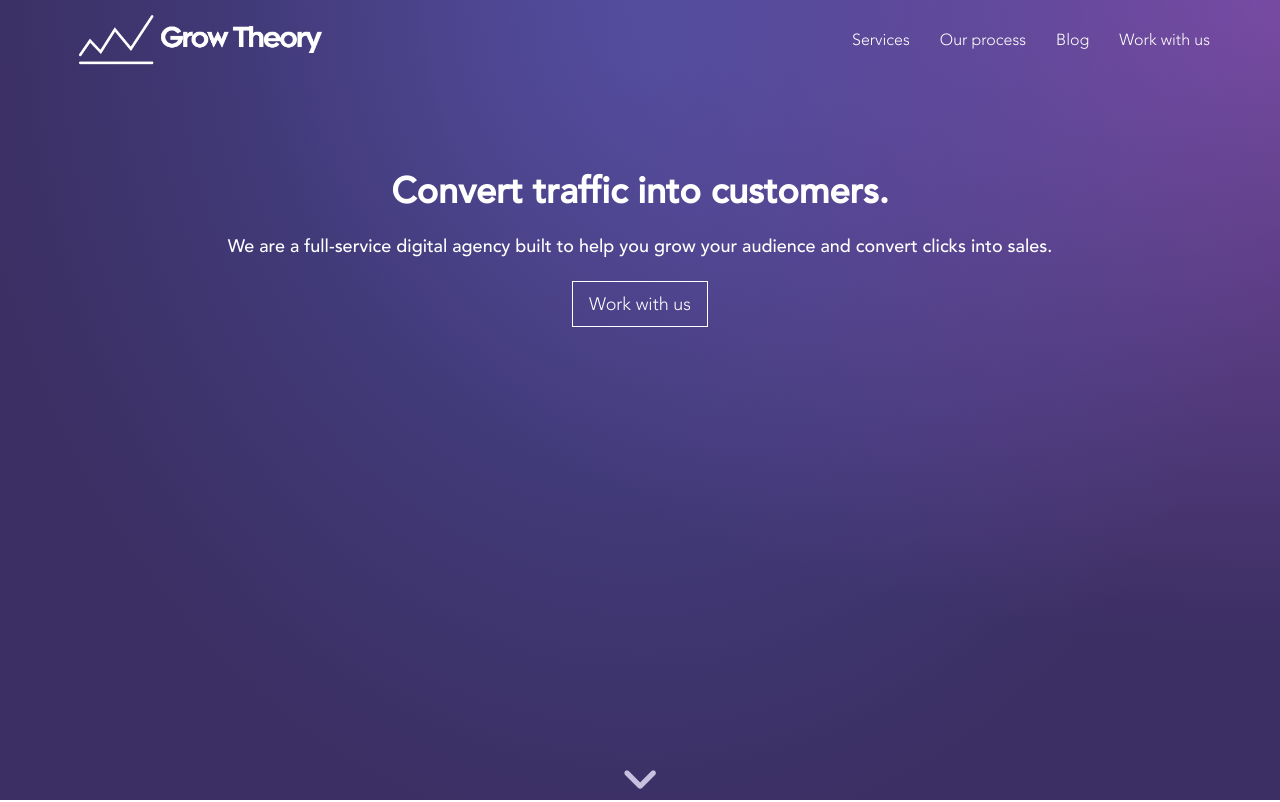
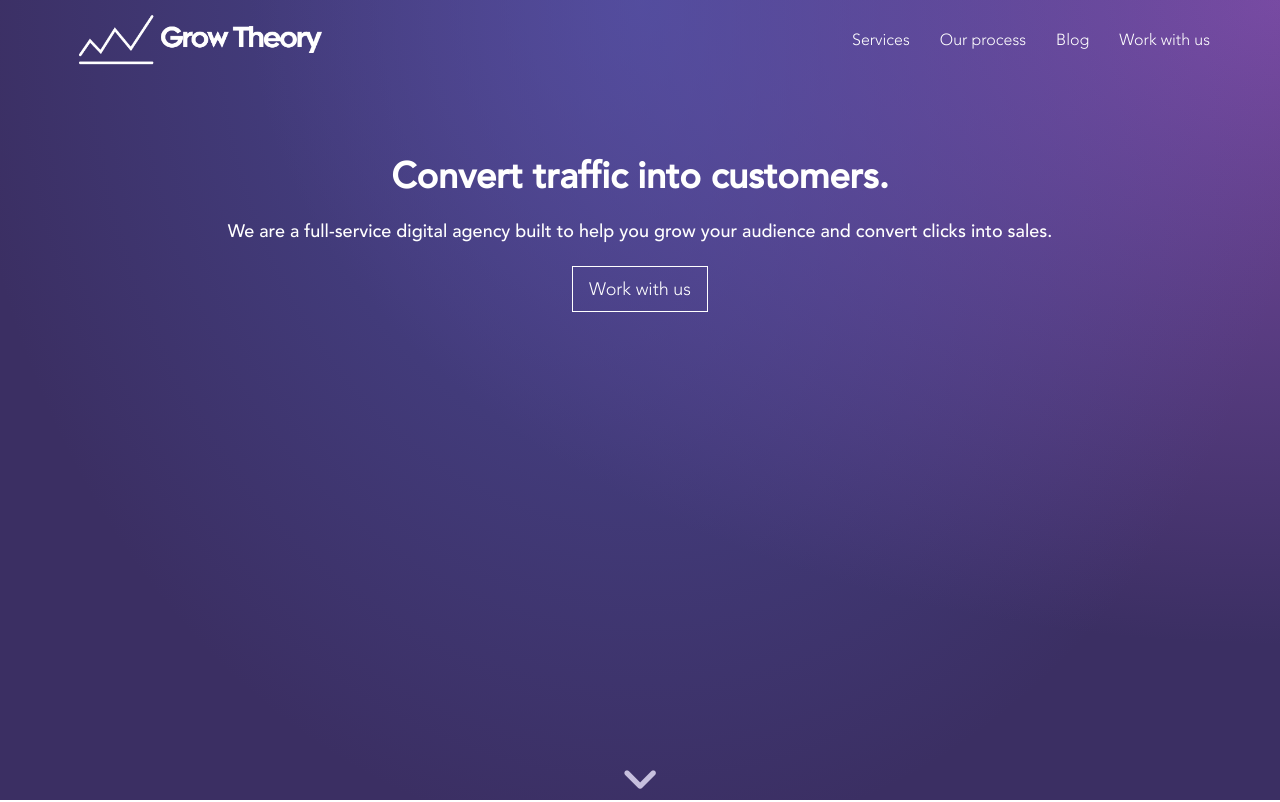
Before and after one commit to growtheory/growtheory.github.io, a plain HTML site: page index.html in a window 1280 px wide. Shown: the top 802 px of the page. Drawn offline with nearby package versions, Linux system fonts and the light colour scheme; a small style sheet from the web is missing.

Commit message:
Fix messed up CSS

```diff
--- a/css/custom.css
+++ b/css/custom.css
@@ -16,7 +16,6 @@ p {
 }
 
 .navbar-dark {
-    height: 80px;
     padding-top: 15px;
 }
 
@@ -61,9 +60,6 @@ p {
 
 .small-header {
     min-height: 100vh;
-    margin-top: -80px;
-    padding-top: 80px;
-    padding-bottom: 80px;
 }
 
 .headliner {
--- a/index.html
+++ b/index.html
@@ -31,6 +31,7 @@
             src: url("Fonts/e0542193-b2e6-4273-bc45-39d4dfd3c15b.eot?#iefix");
             src: url("Fonts/e0542193-b2e6-4273-bc45-39d4dfd3c15b.eot?#iefix") format("eot"), url("Fonts/17b90ef5-b63f-457b-a981-503bb7afe3c0.woff2") format("woff2"), url("Fonts/c9aeeabd-dd65-491d-b4be-3e0db9ae47a0.woff") format("woff"), url("Fonts/25f994de-d13f-4a5d-a82b-bf925a1e054d.ttf") format("truetype"), url("Fonts/3604edbd-784e-4ca7-b978-18836469c62d.svg#3604edbd-784e-4ca7-b978-18836469c62d") format("svg");
         }
+
     </style>
 
     <!-- Custom CSS -->
@@ -38,6 +39,7 @@
 </head>
 
 <body>
+    <div class="small-header radial-header-gradient section">
         <nav class="navbar-dark navbar-static-top radial-header" role="navigation">
             <div class="container">
                 <div class="navbar-header">
@@ -67,7 +69,6 @@
                 </div>
             </div>
         </nav>
-    <div class="small-header radial-header-gradient section">
         <div class="container text-center headliner">
             <h1>Convert traffic into customers.</h1>
             <h4>We are a full-service digital agency built to help you grow your audience and convert clicks into sales.</h4>
```
Lines whose indentation alone changed are shown as unchanged.
